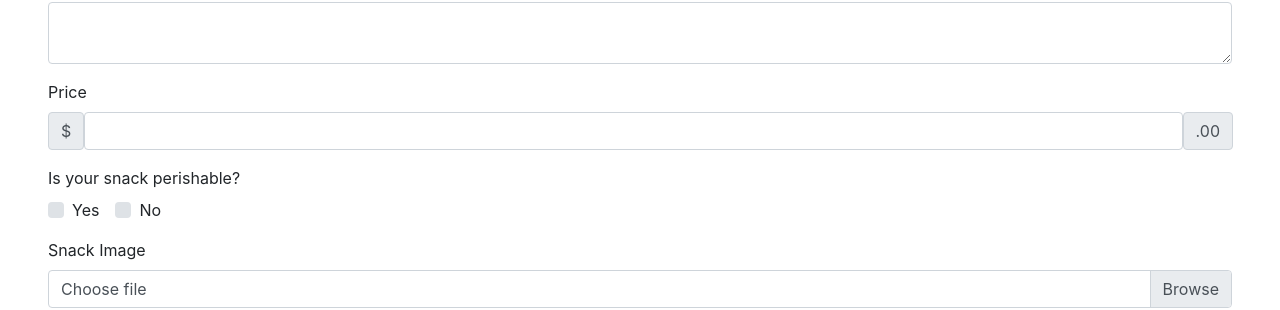
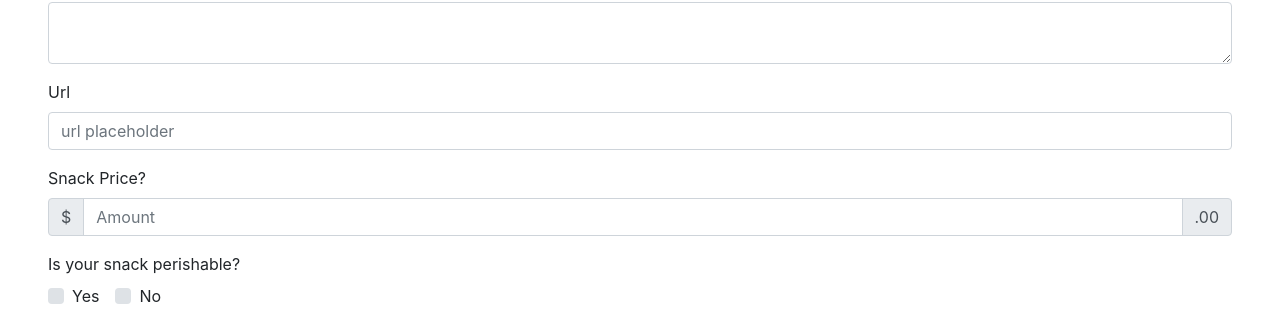
Before and after one commit to SuryaKrishnaMoorthy/galvanize-snacks-client, a React (Create React App) app: page /addsnack in a window 1280 px wide. Shown: the part 507-817 px from the top of the page. Built offline with nearby package versions, Linux system fonts and the light colour scheme; no server answers.

Commit message:
added updates on form and styling

```diff
--- a/src/components/Snack.js
+++ b/src/components/Snack.js
@@ -1,6 +1,7 @@
 import React from 'react'
 import Jumbo from './Jumbotron'
 import Reviews from '../containers/Reviews'
+import { Media } from 'reactstrap';
 
 const Snack = ({props}) => {
   const jumboStyle = {
@@ -9,14 +10,23 @@ const Snack = ({props}) => {
     },
     title: 'snack name'
   }
-  return (<section>
+  return (
+  <section>
     <Jumbo props={jumboStyle}/>
     <div>
-            snack info
+      <Media>
+        <Media object data-src="holder.js/64x64" alt="Generic placeholder image" />
+      <Media body>
+        <Media heading>
+          Media heading
+        </Media>
+        Cras sit amet nibh libero, in gravida nulla. Nulla vel metus scelerisque ante sollicitudin commodo. Cras purus odio, vestibulum in vulputate at, tempus viverra turpis. Fusce condimentum nunc ac nisi vulputate fringilla. Donec lacinia congue felis in faucibus.
+      </Media>
+    </Media>
+    </div>
       <hr className="my-2"/>
-      <Reviews />
-    </div>
-  </section>)
-}
+      <Reviews/>
+  </section>
+)}
 
 export default Snack
--- a/src/components/SnackForm.js
+++ b/src/components/SnackForm.js
@@ -6,7 +6,9 @@ import {
   Label,
   Input,
   Col,
-  Button
+  Button,
+  InputGroup,
+  InputGroupAddon
 } from 'reactstrap';
 
 const SnackForm = ({props}) => {
@@ -19,26 +21,24 @@ const SnackForm = ({props}) => {
       <Label for="description">Snack Description</Label>
       <Input type="textarea" name="description" id="description"/>
     </FormGroup>
-
     <FormGroup>
-      <Label for="price">Price</Label>
-      <div className="input-group-prepend">
-        <span className="input-group-text">$</span>
-      <Input type="number" id="price"/>
-        <span className="input-group-text">.00</span>
-      </div>
+      <Label for="exampleUrl">Url</Label>
+      <Input type="url" name="url" id="exampleUrl" placeholder="url placeholder" />
     </FormGroup>
-
+    <FormGroup>
+    <Label for="perishavle">Snack Price?</Label>
+    <InputGroup>
+         <InputGroupAddon addonType="prepend">$</InputGroupAddon>
+         <Input placeholder="Amount" type="number" step="1" />
+         <InputGroupAddon addonType="append">.00</InputGroupAddon>
+    </InputGroup>
+    </FormGroup>
     <FormGroup>
       <Label for="perishavle">Is your snack perishable?</Label>
       <div>
         <CustomInput id="yes" type="checkbox" label="Yes" inline/>
         <CustomInput id="no" type="checkbox" label="No" inline/>
       </div>
-    </FormGroup>
-    <FormGroup>
-      <Label for="exampleCustomFileBrowser">Snack Image</Label>
-      <CustomInput id="snack-image" type="file" name="customFile"/>
     </FormGroup>
     <FormGroup check="check" row="row">
       <Col sm={{
```
